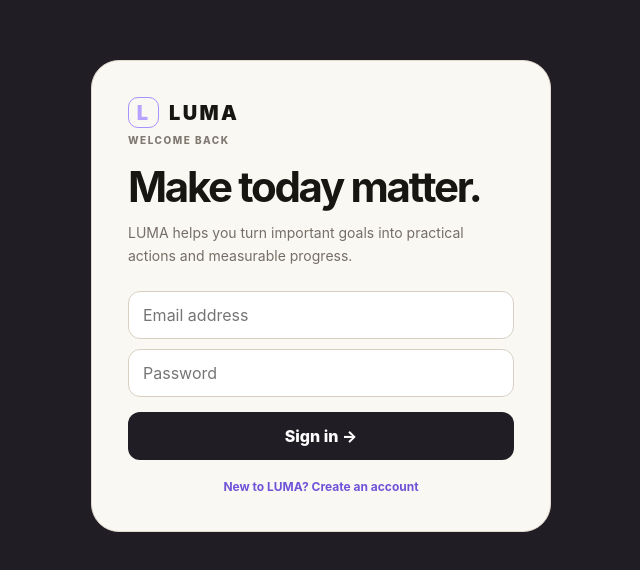
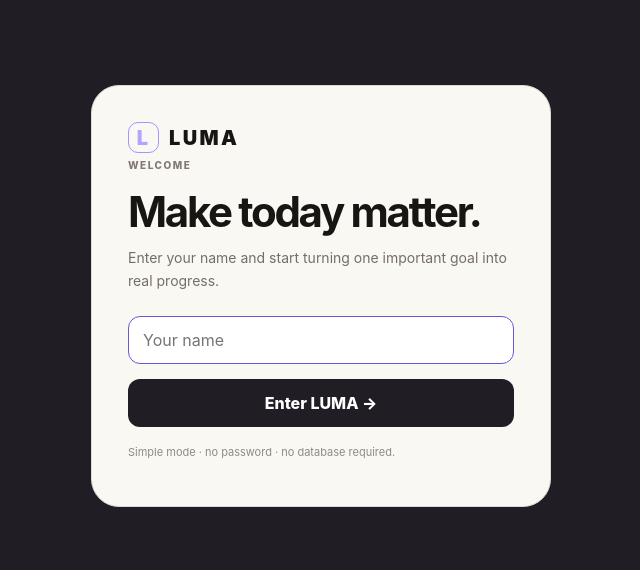
Before and after one commit to chukwudifavour4488-lab/LUMA-, a Next.js app: page /login in a window 1280 px wide. Shown: the part 104-674 px from the top of the page, without its empty margins (319-959 px from the left). Built offline with nearby package versions, Linux system fonts and the light colour scheme; no server answers.

Commit message:
Simplify LUMA entry to local-first mode

```diff
--- a/app/login/page.tsx
+++ b/app/login/page.tsx
@@ -2,57 +2,34 @@
 
 import { FormEvent, useState } from "react";
 import { useRouter } from "next/navigation";
-import { getSupabaseClient } from "../../lib/supabase";
+
+const STORAGE_KEY = "luma-simple-state";
 
 export default function LoginPage() {
   const router = useRouter();
-  const [mode, setMode] = useState<"login" | "signup">("login");
-  const [email, setEmail] = useState("");
-  const [password, setPassword] = useState("");
   const [name, setName] = useState("");
-  const [error, setError] = useState("");
-  const [notice, setNotice] = useState("");
-  const [loading, setLoading] = useState(false);
 
-  async function submit(e: FormEvent) {
+  function enter(e: FormEvent) {
     e.preventDefault();
-    setLoading(true); setError(""); setNotice("");
-    try {
-      const supabase = getSupabaseClient();
-      if (mode === "signup") {
-        const { data, error } = await supabase.auth.signUp({ email: email.trim(), password, options: { data: { display_name: name.trim() } } });
-        if (error) throw error;
-        if (data.session) router.replace("/");
-        else setNotice("Account created. Check your email to confirm your account, then sign in.");
-      } else {
-        const { data, error } = await supabase.auth.signInWithPassword({ email: email.trim(), password });
-        if (error) throw error;
-        if (!data.session) throw new Error("Sign in did not create a session. Please try again.");
-        router.replace("/");
-      }
-    } catch (err) {
-      setError(err instanceof Error ? err.message : "Something went wrong.");
-    } finally { setLoading(false); }
+    const displayName = name.trim() || "Builder";
+    let saved: { goals?: unknown[] } = {};
+    try { saved = JSON.parse(localStorage.getItem(STORAGE_KEY) || "{}"); } catch {}
+    localStorage.setItem(STORAGE_KEY, JSON.stringify({ ...saved, userName: displayName }));
+    router.replace("/");
   }
 
   return (
     <main className="authPage">
       <div className="authCard">
         <div className="brand"><span className="brandMark">L</span><span>LUMA</span></div>
-        <span className="eyebrow">{mode === "login" ? "WELCOME BACK" : "START YOUR JOURNEY"}</span>
-        <h1>{mode === "login" ? "Make today matter." : "Turn your goal into momentum."}</h1>
-        <p className="authIntro">LUMA helps you turn important goals into practical actions and measurable progress.</p>
-        <form onSubmit={submit}>
-          {mode === "signup" && <input value={name} onChange={e=>setName(e.target.value)} placeholder="Your name" autoComplete="name" required />}
-          <input type="email" value={email} onChange={e=>setEmail(e.target.value)} placeholder="Email address" autoComplete="email" required />
-          <input type="password" value={password} onChange={e=>setPassword(e.target.value)} placeholder="Password" autoComplete={mode === "login" ? "current-password" : "new-password"} minLength={6} required />
-          {error && <div className="authError">{error}</div>}
-          {notice && <div className="planReady">✓ {notice}</div>}
-          <button className="authButton" disabled={loading}>{loading ? "Please wait…" : mode === "login" ? "Sign in →" : "Create my LUMA account →"}</button>
+        <span className="eyebrow">WELCOME</span>
+        <h1>Make today matter.</h1>
+        <p className="authIntro">Enter your name and start turning one important goal into real progress.</p>
+        <form onSubmit={enter}>
+          <input value={name} onChange={(e) => setName(e.target.value)} placeholder="Your name" autoComplete="name" autoFocus />
+          <button className="authButton">Enter LUMA →</button>
         </form>
-        <button className="switchAuth" onClick={()=>{setMode(mode === "login" ? "signup" : "login");setError("");setNotice("")}}>
-          {mode === "login" ? "New to LUMA? Create an account" : "Already have an account? Sign in"}
-        </button>
+        <p className="muted" style={{ marginTop: 18 }}>Simple mode · no password · no database required.</p>
       </div>
     </main>
   );
```
